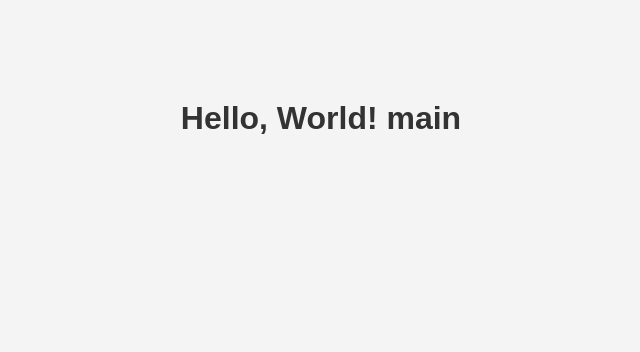
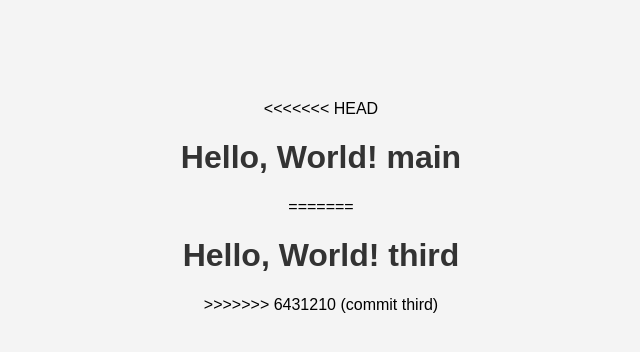
Before and after one commit to ndn1665/git_tutorial, a Django app: page /viewmap/ in a window 1280 px wide. Shown: the top 352 px of the page, without its empty margins (319-959 px from the left). Run offline with Django 4.2, Linux system fonts and the light colour scheme.

Commit message:
commit third

```diff
--- a/infomap/templates/viewmap/test.html
+++ b/infomap/templates/viewmap/test.html
@@ -9,7 +9,11 @@
 </head>
 <body>
     <div class="container">
+<<<<<<< HEAD
     <h1>Hello, World! main</h1>
+=======
+    <h1>Hello, World! third</h1>
+>>>>>>> 6431210 (commit third)
 
     </div>
 </body>
```
